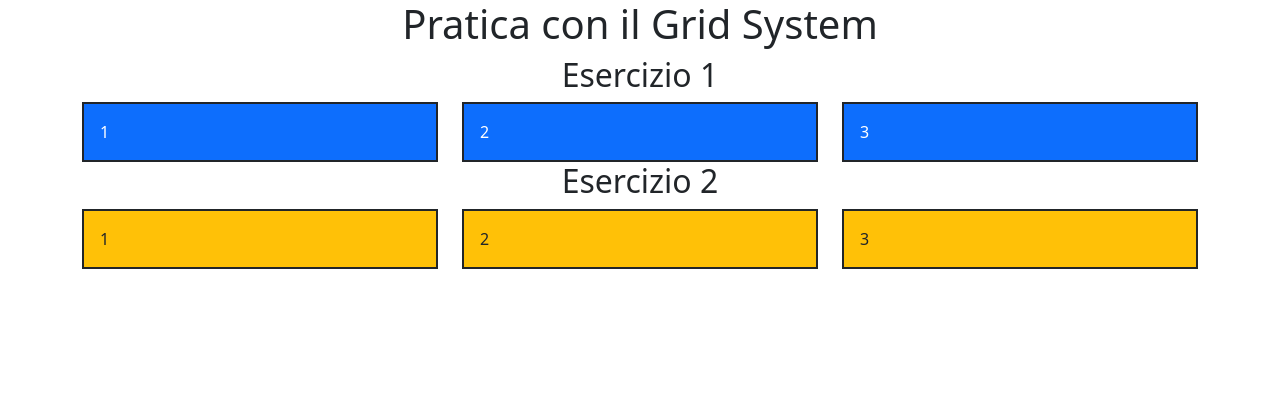
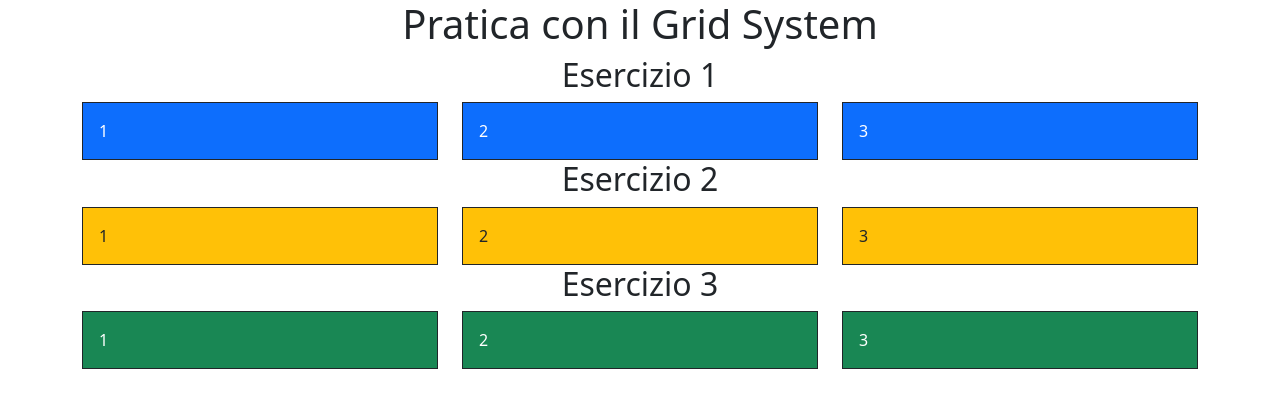
Before and after one commit to Nestor162/D6-Bootstrap-I-FS0123ITA, a plain HTML site: page index.html in a window 1280 px wide. Drawn offline with nearby package versions, Linux system fonts and the light colour scheme.

Commit message:
Risolto esercizio 3

```diff
--- a/index.html
+++ b/index.html
@@ -18,19 +18,13 @@
     <div class="container">
       <div class="row">
         <div class="col-md-4">
-          <div class="bg-primary text-white p-3 border border-dark border-2">
-            1
-          </div>
+          <div class="bg-primary text-white p-3 border border-dark">1</div>
         </div>
         <div class="col-md-4">
-          <div class="bg-primary text-white p-3 border border-dark border-2">
-            2
-          </div>
+          <div class="bg-primary text-white p-3 border border-dark">2</div>
         </div>
         <div class="col-md-4">
-          <div class="bg-primary text-white p-3 border border-dark border-2">
-            3
-          </div>
+          <div class="bg-primary text-white p-3 border border-dark">3</div>
         </div>
       </div>
     </div>
@@ -39,19 +33,28 @@
     <div class="container">
       <div class="row">
         <div class="col-lg-4">
-          <div class="bg-warning p-3 text-dark border border-dark border-2">
-            1
-          </div>
+          <div class="bg-warning p-3 text-dark border border-dark">1</div>
         </div>
         <div class="col-lg-4">
-          <div class="bg-warning p-3 text-dark border border-dark border-2">
-            2
-          </div>
+          <div class="bg-warning p-3 text-dark border border-dark">2</div>
         </div>
         <div class="col-lg-4">
-          <div class="bg-warning p-3 text-dark border border-dark border-2">
-            3
-          </div>
+          <div class="bg-warning p-3 text-dark border border-dark">3</div>
+        </div>
+      </div>
+    </div>
+
+    <h2 class="text-center">Esercizio 3</h2>
+    <div class="container">
+      <div class="row">
+        <div class="col-4">
+          <div class="bg-success p-3 text-white border border-dark">1</div>
+        </div>
+        <div class="col-4">
+          <div class="bg-success p-3 text-white border border-dark">2</div>
+        </div>
+        <div class="col-4">
+          <div class="bg-success p-3 text-white border border-dark">3</div>
         </div>
       </div>
     </div>
```
